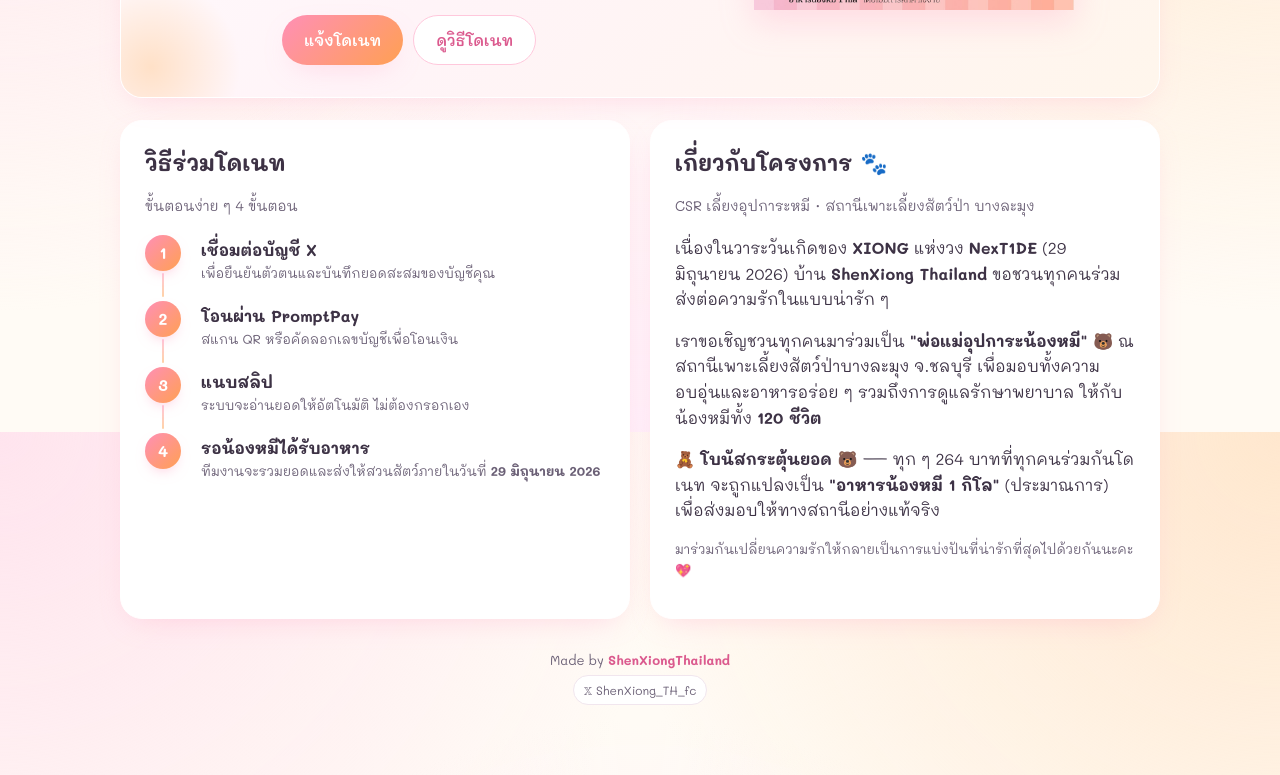
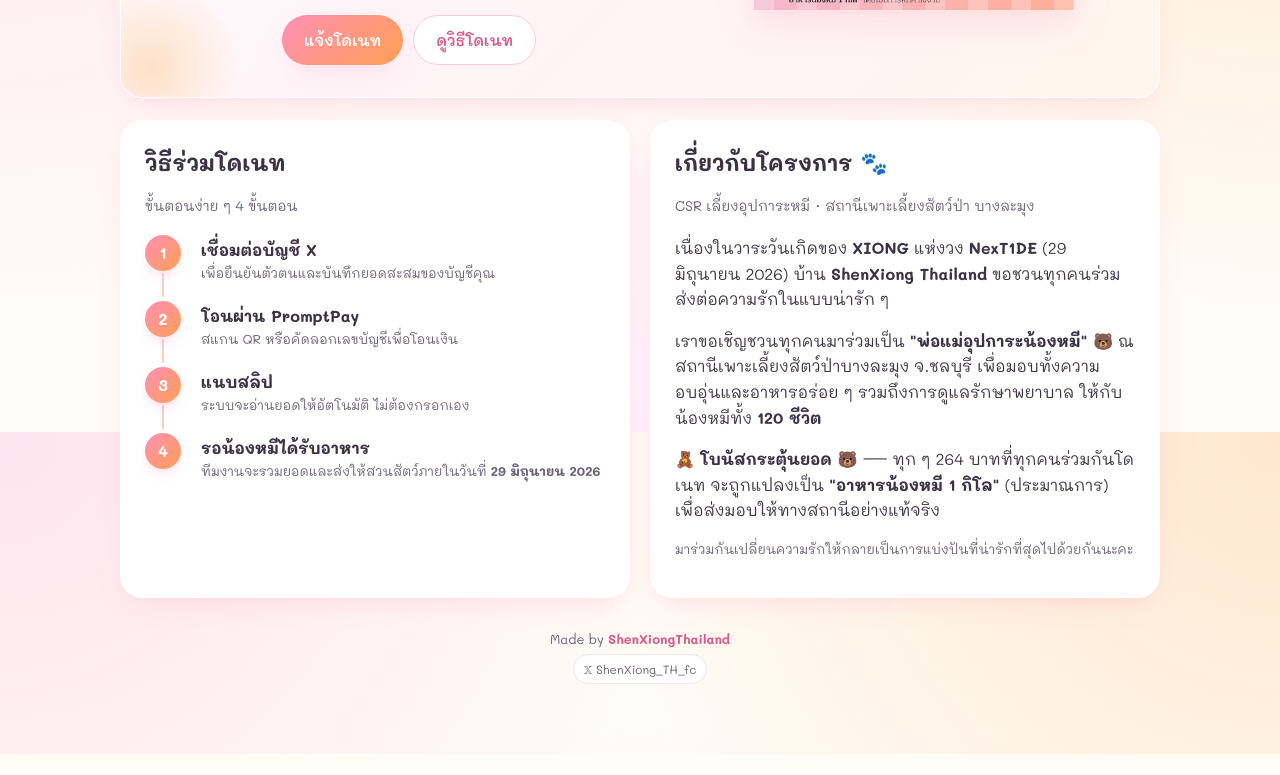
Before and after one commit to shenxiong-th-4699/XiongBirthday2026, a website: page index.html in a window 1280 px wide. Shown: the part 1168-1943 px from the top of the page. After the commit the page ends 1922 px from the top, so only its background shows below. Drawn offline with Linux system fonts and the light colour scheme; no server answers.

Commit message:
fix: remove unnecessary emoji from sharing message for clarity

```diff
--- a/index.html
+++ b/index.html
@@ -178,7 +178,7 @@
             เพื่อส่งมอบให้ทางสถานีอย่างแท้จริง
           </p>
           <p class="muted">
-            มาร่วมกันเปลี่ยนความรักให้กลายเป็นการแบ่งปันที่น่ารักที่สุดไปด้วยกันนะคะ 💖
+            มาร่วมกันเปลี่ยนความรักให้กลายเป็นการแบ่งปันที่น่ารักที่สุดไปด้วยกันนะคะ
           </p>
         </div>
       </section>
```
